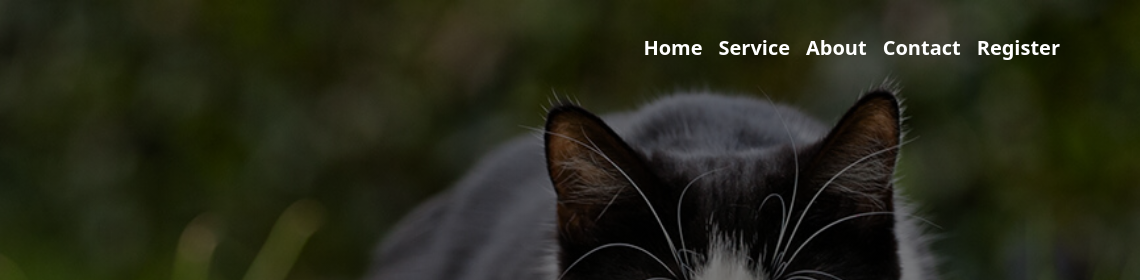
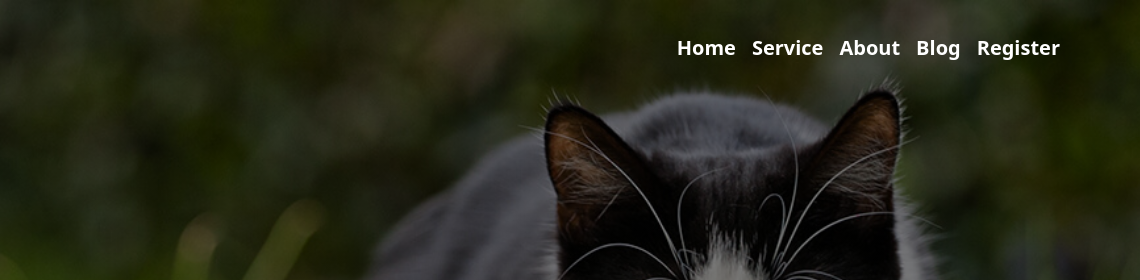
Before and after one commit to mehedihasan712277/pet-transport, a plain HTML site: page index.html in a window 1280 px wide. Shown: the top 280 px of the page, 140-1280 px from the left. Drawn offline with nearby package versions, Linux system fonts and the light colour scheme.

Commit message:
ccontact page removed

```diff
--- a/index.html
+++ b/index.html
@@ -32,7 +32,7 @@
                 </li>
                 <li><a class="lg:text-xl transition duration-300 ease-in-out font-semibold " href="#about">About</a>
                 </li>
-                <li><a class="lg:text-xl transition duration-300 ease-in-out font-semibold " href="#contact">Contact</a>
+                <li><a class="lg:text-xl transition duration-300 ease-in-out font-semibold " href="#">Blog</a>
                 </li>
                 <li><a class="lg:text-xl transition duration-300 ease-in-out font-semibold "
                         href="./pages/authentication/signup.html">Register</a>
@@ -544,9 +544,9 @@
         </div> -->
 
         <!-- contact part -->
-        <!-- contact from -->
+        <!-- -------------------------------contact from------------------------------- -->
 
-        <div id="contact" class="section py-10  md:py-20 px-4 md:px-14 lg:px-32">
+        <!-- <div id="contact" class="section py-10  md:py-20 px-4 md:px-14 lg:px-32">
             <p class="text-center font-bold text-2xl md:text-5xl text-[#06b6d4]">Contact Us</p>
             <p class="font-semibold text-center max-w-2xl mt-3 mb-6 md:mt-6 md:mb-12 text-gray-600 mx-auto px-4">We are
                 always there to
@@ -564,7 +564,7 @@
                     class=" border px-3 py-2 rounded outline-none"></textarea>
                 <button class="btn bg-[#06b6d4] text-white hover:text-black">Send</button>
             </form>
-        </div>
+        </div> -->
     </main>
     <div class="footer p-10 bg-cyan-500 text-base-content">
         <nav>
```
